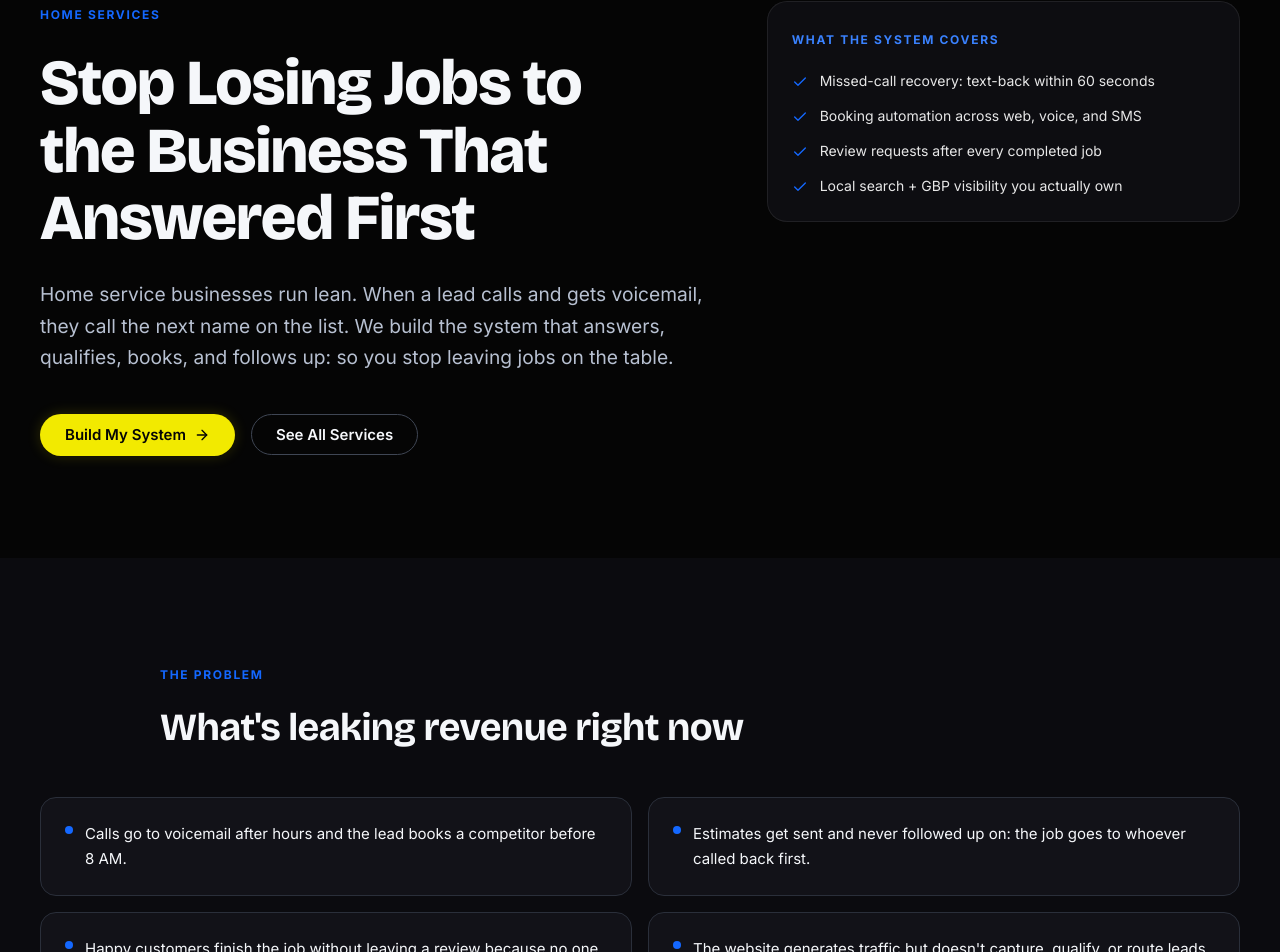
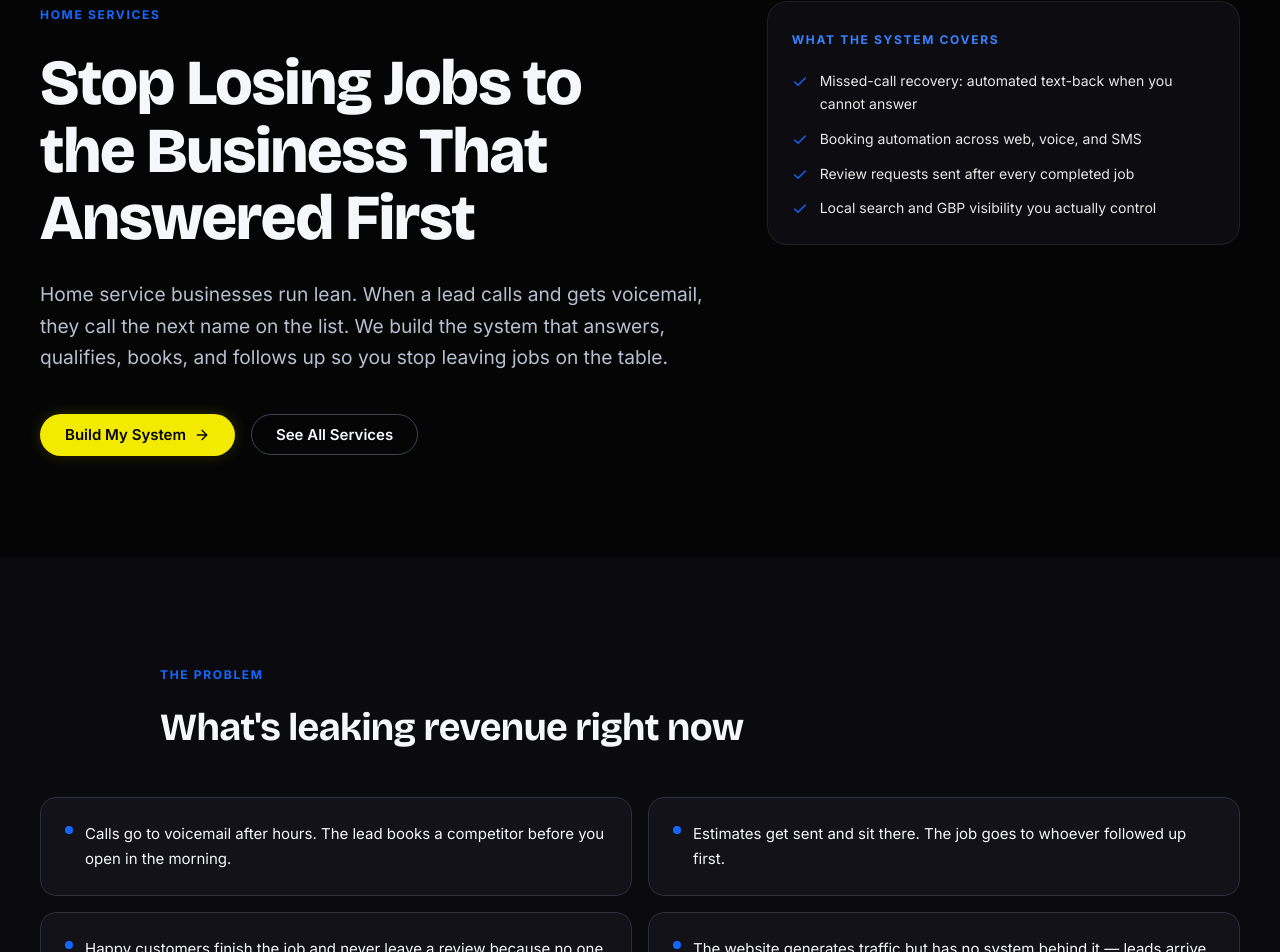
Before and after one commit to SedrickHarris/sirius-systems-site, a Next.js app: page /industries/home-services in a window 1280 px wide. Shown: the part 166-1118 px from the top of the page. Built offline with nearby package versions, Linux system fonts and the light colour scheme.

Commit message:
seo: /industries/home-services Level 5 copy update

```diff
--- a/app/industries/home-services/page.tsx
+++ b/app/industries/home-services/page.tsx
@@ -8,27 +8,41 @@ import { webPage, breadcrumbList, faqPage } from '@/lib/schema'
 
 const DATA: IndustryPageData = {
   slug: 'home-services',
-  metaTitle: 'Home Services Automation: AI, Booking & Reviews | Sirius Systems',
+
+  metaTitle:
+    'AI Automation for Home Service Businesses | Sirius Systems',
+
   metaDescription:
-    'AI automation, missed-call recovery, appointment booking, and review systems for home service businesses: plumbers, HVAC, roofers, landscapers, and 16 more trades.',
+    'Missed-call recovery, appointment booking, and automated review requests for home service businesses: plumbers, HVAC, roofers, and 16 more trades.',
+
   eyebrow: 'Home Services',
+
   headline: 'Stop Losing Jobs to the Business That Answered First',
+
   subheadline:
-    "Home service businesses run lean. When a lead calls and gets voicemail, they call the next name on the list. We build the system that answers, qualifies, books, and follows up: so you stop leaving jobs on the table.",
+    'Home service businesses run lean. When a lead calls and gets voicemail, they call the next name on the list. We build the system that answers, qualifies, books, and follows up so you stop leaving jobs on the table.',
+
   heroHighlights: [
-    'Missed-call recovery: text-back within 60 seconds',
+    'Missed-call recovery: automated text-back when you cannot answer',
     'Booking automation across web, voice, and SMS',
-    'Review requests after every completed job',
-    'Local search + GBP visibility you actually own',
+    'Review requests sent after every completed job',
+    'Local search and GBP visibility you actually control',
   ],
+
   problemHeadline: "What's leaking revenue right now",
+
   problems: [
-    'Calls go to voicemail after hours and the lead books a competitor before 8 AM.',
-    'Estimates get sent and never followed up on: the job goes to whoever called back first.',
-    'Happy customers finish the job without leaving a review because no one asked at the right moment.',
-    "The website generates traffic but doesn't capture, qualify, or route leads anywhere useful.",
+    'Calls go to voicemail after hours. The lead books a competitor before you open in the morning.',
+    'Estimates get sent and sit there. The job goes to whoever followed up first.',
+    'Happy customers finish the job and never leave a review because no one asked at the right moment.',
+    'The website generates traffic but has no system behind it — leads arrive, stall, and leave.',
   ],
+
   systemsHeadline: 'The automation stack for home services',
+
+  systemsCopy:
+    'These are the six systems that address how home service businesses actually lose revenue. You do not need to understand how each one works. You need to know that together, they close the gaps.',
+
   serviceSlugs: [
     'ai-voicebots',
     'appointment-booking-automation',
@@ -37,7 +51,12 @@ const DATA: IndustryPageData = {
     'google-business-profile-optimization',
     'all-in-one-business-growth-system',
   ],
+
   subVerticalsHeadline: 'Built for how your trade actually runs',
+
+  subVerticalsCopy:
+    'Every trade has its own version of the same problem: calls come in at the worst time, estimates go cold, and jobs get done without leaving a review trail. The specifics differ. The system is the same.',
+
   featured: [
     {
       name: 'Plumbing',
@@ -60,6 +79,7 @@ const DATA: IndustryPageData = {
         'Recurring service booking, seasonal upsell flows, and review automation for landscaping businesses.',
     },
   ],
+
   compact: [
     {
       name: 'House Cleaning & Maid Services',
@@ -74,7 +94,7 @@ const DATA: IndustryPageData = {
     {
       name: 'Electrical',
       blurb:
-        "Emergency call handling and appointment booking for electricians who can't afford to miss a job.",
+        "Emergency call handling and appointment booking for electricians who cannot afford to miss a job.",
     },
     {
       name: 'Painting (Interior & Exterior)',
@@ -142,31 +162,37 @@ const DATA: IndustryPageData = {
         'Booking automation and review flows for home inspectors building a referral reputation.',
     },
   ],
-  // FAQs: same array drives the visible FAQ rendering and the FAQPage
-  // JSON-LD on the page. Q3 timing language is intentionally non-specific
-  // pending client confirmation.
+
+  // TODO: confirm exact setup timelines with client before publishing Q5
   faqs: [
     {
-      q: 'What types of home service businesses do you work with?',
-      a: 'We work with any trade or service that operates locally: plumbers, HVAC companies, roofers, landscapers, cleaners, electricians, pest control operators, and more. If your business depends on phone calls, appointments, and local reputation, the system applies.',
+      q: 'Do home service businesses actually need AI automation, or is this for bigger companies?',
+      a: 'The system is built specifically for small and mid-size home service businesses — solo operators, two- and three-person crews, and companies up to around 15 employees. The core problem it solves — missed calls, no follow-up, no review system — is most acute at that size, not at the enterprise level. Larger companies have staff to handle these things. You do not.',
     },
     {
-      q: 'Do I need to already have a CRM or website?',
-      a: "No. We can work with what you have or build the missing pieces. Most home service businesses we work with either have no CRM (we set one up) or have one they're not using effectively (we configure and connect it). The website situation is similar.",
+      q: 'What happens when a lead calls after hours and I am not available?',
+      a: 'The AI voicebot answers, introduces itself as part of your business, qualifies the lead with a few questions, and either books the appointment or captures the contact for morning follow-up. The lead gets a response within seconds. You get a notification with the details when you are available.',
     },
     {
-      q: 'How quickly can you set up the missed-call and booking automation?',
-      a: "Setup time depends on what's already in place. A standalone missed-call text-back and booking link can typically be operational in days. A full system buildout with CRM, automations, and review flows takes longer: we scope it during the discovery call.",
+      q: 'How does the review automation work after a job is complete?',
+      a: 'Once a job closes in your system, a review request goes out by text at a timed interval — enough time for the customer to experience the result but not so long that the moment passes. The message links directly to your Google Business Profile. No copy-paste instructions, no QR codes to manage. The customer taps and reviews.',
     },
     {
-      q: 'Will this work for a solo operator or only larger businesses?',
-      a: 'Both. A solo plumber benefits from missed-call recovery and automated review requests the same way a 10-truck HVAC company does. The system scales: you start with the pieces that address your biggest leak and add from there.',
+      q: 'Does this work if I already have a website, or do I need a new one?',
+      a: 'The automation connects to your existing site in most cases. If your current site cannot support the lead capture or booking flow we need, we will scope that during the discovery call. You do not need to rebuild your site to use the system.',
     },
     {
-      q: 'What does the automation actually replace?',
-      a: "Mostly the manual tasks that fall through the cracks: following up on estimates, texting customers when you're running late, asking for a review after the job, responding to leads after hours. The automation handles those consistently so you're focused on the work, not the admin.",
+      q: 'How long before the system starts producing results?',
+      a: 'Basic lead capture and follow-up sequences can go live within days of a completed setup. Review automation and GBP optimization produce compounding results over weeks and months, not overnight. We scope exact timelines during the discovery call.',
     },
   ],
+
+  ctaHeadline: 'Book a 20-minute revenue leak audit.',
+
+  ctaBody:
+    "We will map where leads, reviews, or follow-up are leaking and show you the order of operations. Walk away with the plan, whether or not we work together.",
+
+  ctaPrimaryLabel: 'Book the audit',
 }
 
 export const metadata: Metadata = {
```
Also changed, not shown: 1 other file (tests, documents, lock files or other folders).
